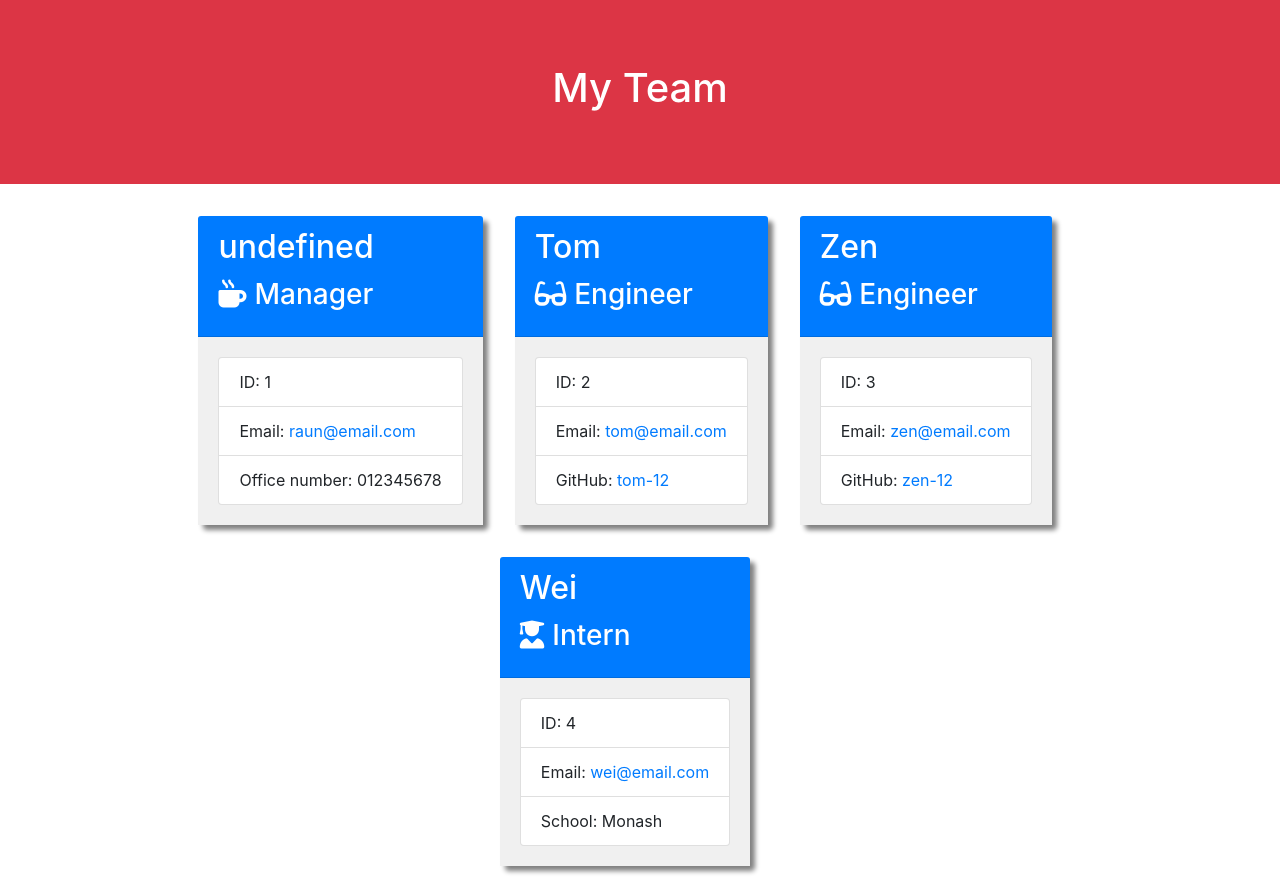
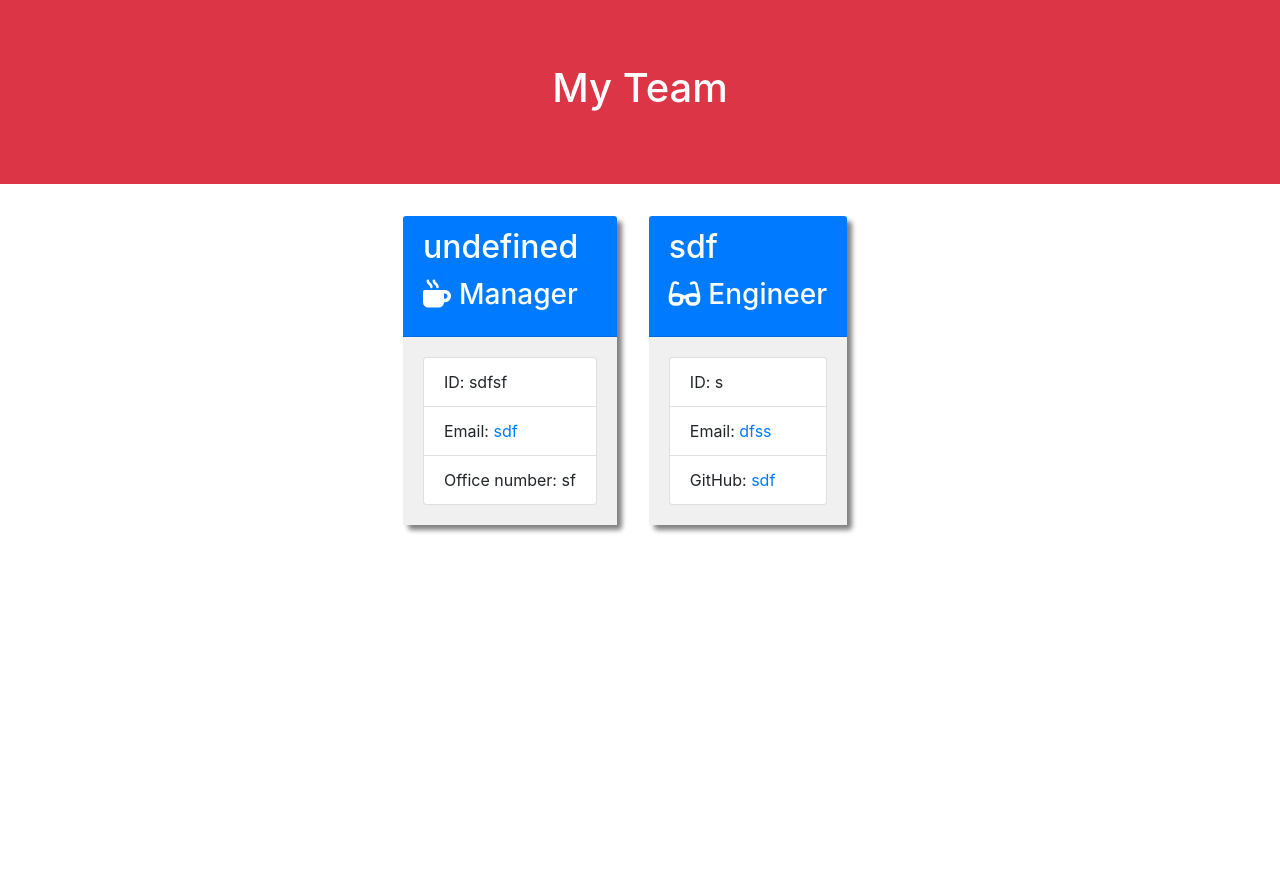
Before and after one commit to afsha-22/team-profile-generator, a website: page output/team.html in a window 1280 px wide. After the commit the page ends 800 px from the top, so only its background shows below. Drawn offline with nearby package versions, Linux system fonts and the light colour scheme.

Commit message:
updated readme

```diff
--- a/output/team.html
+++ b/output/team.html
@@ -32,51 +32,23 @@
     </div>
     <div class="card-body">
         <ul class="list-group">
-            <li class="list-group-item">ID: 1</li>
-            <li class="list-group-item">Email: <a href="mailto:raun@email.com">raun@email.com</a></li>
-            <li class="list-group-item">Office number: 012345678</li>
+            <li class="list-group-item">ID: sdfsf</li>
+            <li class="list-group-item">Email: <a href="mailto:sdf">sdf</a></li>
+            <li class="list-group-item">Office number: sf</li>
         </ul>
     </div>
 </div>
 
 <div class="card employee-card">
     <div class="card-header bg-primary text-white">
-        <h2 class="card-title">Tom</h2>
+        <h2 class="card-title">sdf</h2>
         <h3 class="card-title"><i class="fas fa-glasses mr-2"></i>Engineer</h3>
     </div>
     <div class="card-body">
         <ul class="list-group">
-            <li class="list-group-item">ID: 2</li>
-            <li class="list-group-item">Email: <a href="mailto:tom@email.com">tom@email.com</a></li>
-            <li class="list-group-item">GitHub: <a href="https://github.com/tom-12" target="_blank" rel="noopener noreferrer">tom-12</a></li>
-        </ul>
-    </div>
-</div>
-
-<div class="card employee-card">
-    <div class="card-header bg-primary text-white">
-        <h2 class="card-title">Zen</h2>
-        <h3 class="card-title"><i class="fas fa-glasses mr-2"></i>Engineer</h3>
-    </div>
-    <div class="card-body">
-        <ul class="list-group">
-            <li class="list-group-item">ID: 3</li>
-            <li class="list-group-item">Email: <a href="mailto:zen@email.com">zen@email.com</a></li>
-            <li class="list-group-item">GitHub: <a href="https://github.com/zen-12" target="_blank" rel="noopener noreferrer">zen-12</a></li>
-        </ul>
-    </div>
-</div>
-
-<div class="card employee-card">
-    <div class="card-header bg-primary text-white">
-        <h2 class="card-title">Wei</h2>
-        <h3 class="card-title"><i class="fas fa-user-graduate mr-2"></i>Intern</h3>
-    </div>
-    <div class="card-body">
-        <ul class="list-group">
-            <li class="list-group-item">ID: 4</li>
-            <li class="list-group-item">Email: <a href="mailto:wei@email.com">wei@email.com</a></li>
-            <li class="list-group-item">School: Monash</li>
+            <li class="list-group-item">ID: s</li>
+            <li class="list-group-item">Email: <a href="mailto:dfss">dfss</a></li>
+            <li class="list-group-item">GitHub: <a href="https://github.com/sdf" target="_blank" rel="noopener noreferrer">sdf</a></li>
         </ul>
     </div>
 </div>
```
Also changed, not shown: README.md.
